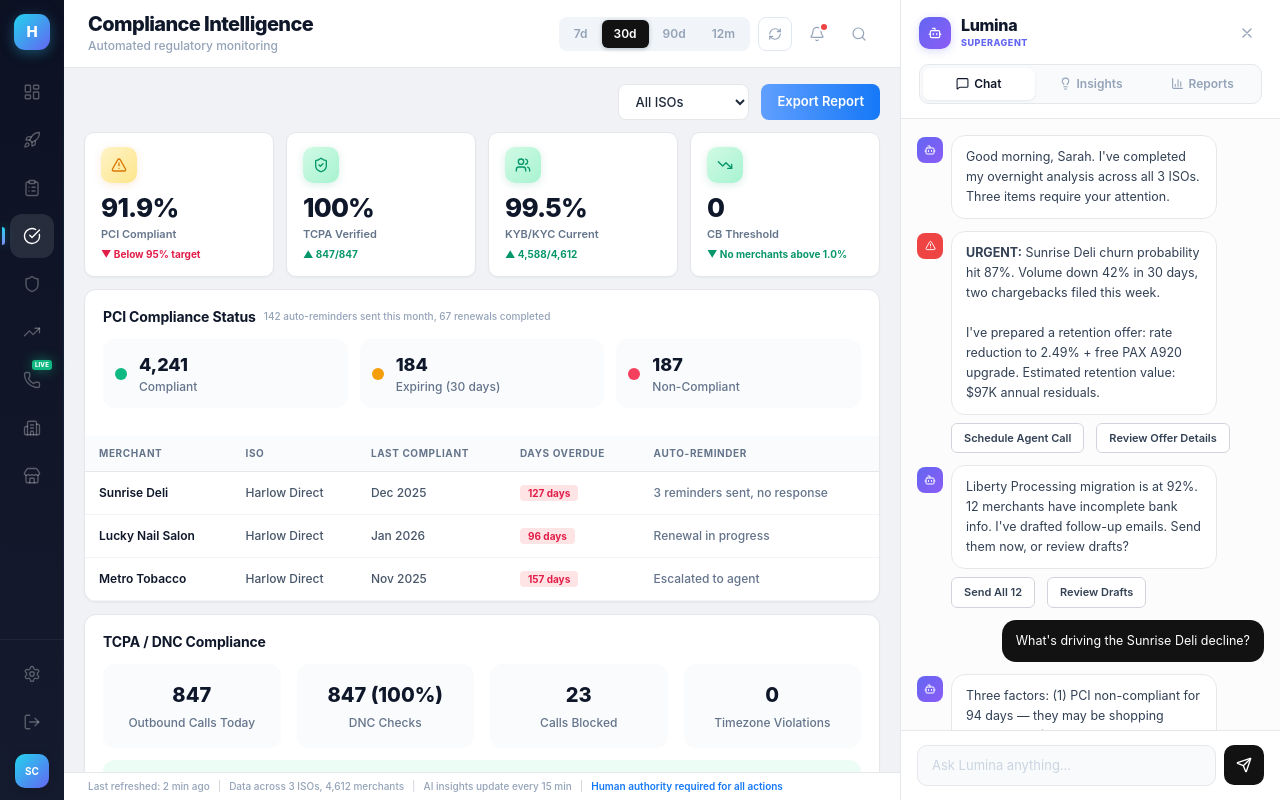
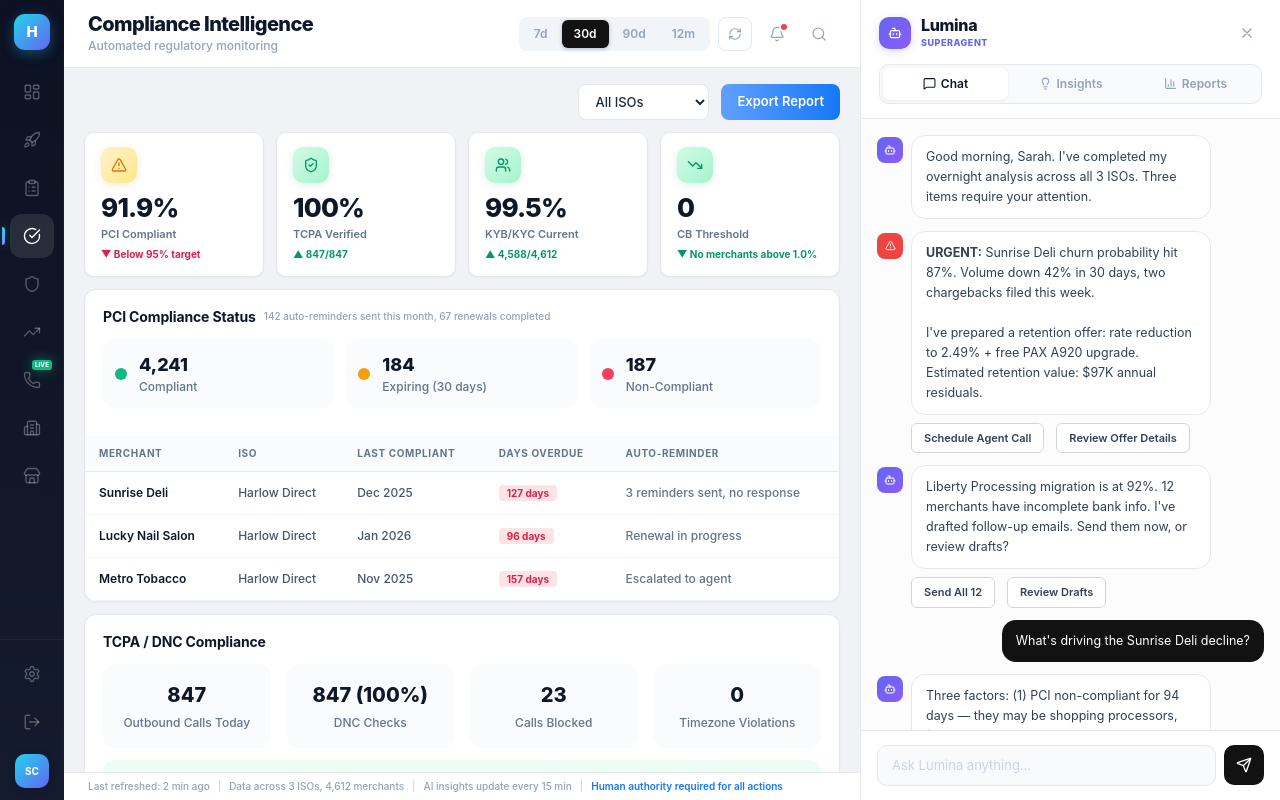
Before and after one commit to sjhwang-dotcom/samsung-securities-crm, a React (Vite) app: page /compliance in a window 1280 px wide. Built offline with nearby package versions, Linux system fonts and the light colour scheme.

Commit message:
Increase Lumina panel default size to 30% viewport
- Initial width: 30% of viewport (min 420px)
- Resize range: 380px to 65% viewport
- Removed 800px max cap

Co-Authored-By: Claude Opus 4.6 (1M context) <noreply@anthropic.com>

```diff
--- a/src/components/LuminaPanel.tsx
+++ b/src/components/LuminaPanel.tsx
@@ -15,7 +15,7 @@ interface LuminaPanelProps {
 
 export default function LuminaPanel({ onClose }: LuminaPanelProps) {
   const [activeTab, setActiveTab] = useState<'chat' | 'insights' | 'reports'>('chat')
-  const [panelWidth, setPanelWidth] = useState(380)
+  const [panelWidth, setPanelWidth] = useState(() => Math.max(Math.round(window.innerWidth * 0.3), 420))
   const [isResizing, setIsResizing] = useState(false)
 
   const tabs = [
@@ -31,7 +31,7 @@ export default function LuminaPanel({ onClose }: LuminaPanelProps) {
     const onMove = (e: MouseEvent) => {
       if (!isResizing) return
       const w = window.innerWidth - e.clientX
-      if (w >= 320 && w <= Math.min(window.innerWidth * 0.6, 800)) setPanelWidth(w)
+      if (w >= 380 && w <= window.innerWidth * 0.65) setPanelWidth(w)
     }
     const onUp = () => {
       setIsResizing(false)
```
